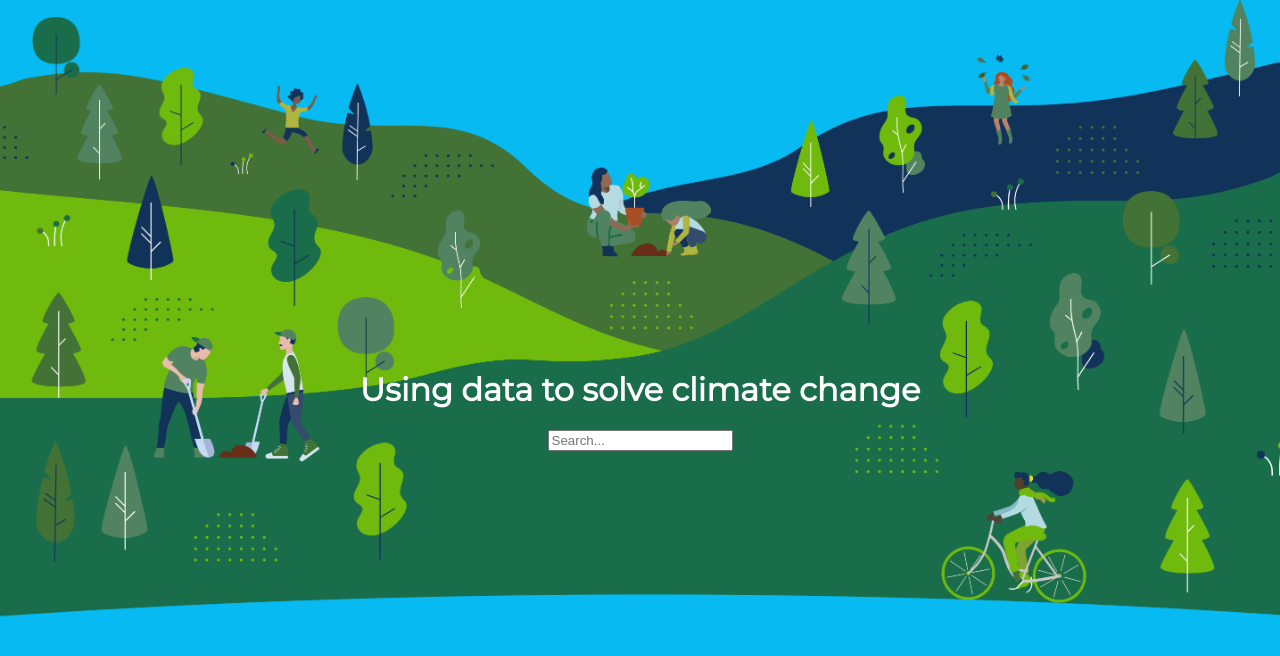
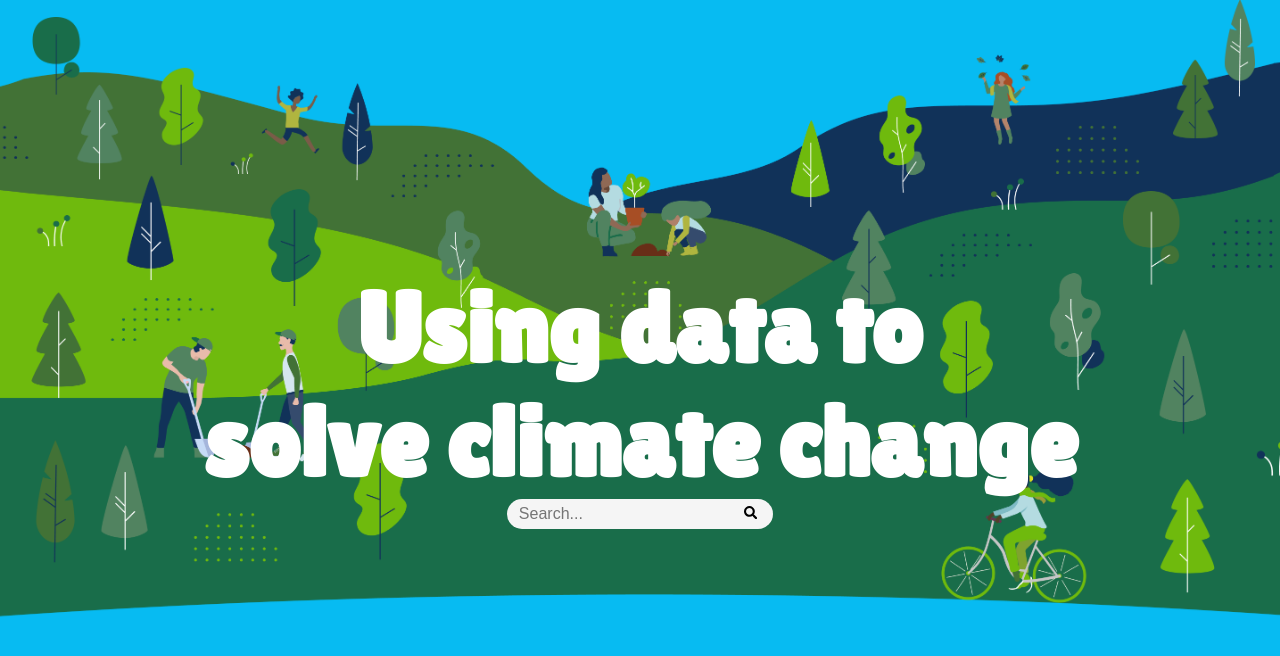
Before and after one commit to Shunzi200/wildhacks2023, a React (Create React App) app in the folder reactwildhacks/: page / in a window 1280 px wide. Shown: the top 656 px of the page. Built offline with nearby package versions, Linux system fonts and the light colour scheme.

Commit message:
added background image and search bar

```diff
--- a/reactwildhacks/package.json
+++ b/reactwildhacks/package.json
@@ -8,6 +8,7 @@
     "@testing-library/user-event": "^13.5.0",
     "react": "^18.2.0",
     "react-dom": "^18.2.0",
+    "react-icons": "^4.8.0",
     "web-vitals": "^2.1.4"
   },
   "scripts": {
--- a/reactwildhacks/public/index.html
+++ b/reactwildhacks/public/index.html
@@ -28,7 +28,10 @@
     <link rel="preconnect" href="https://fonts.googleapis.com">
 <link rel="preconnect" href="https://fonts.gstatic.com" crossorigin>
 <link href="https://fonts.googleapis.com/css2?family=Montserrat&display=swap" rel="stylesheet"/>
-  </head>
+<link rel="preconnect" href="https://fonts.googleapis.com">
+<link rel="preconnect" href="https://fonts.gstatic.com" crossorigin>
+<link href="https://fonts.googleapis.com/css2?family=Lilita+One&family=Montserrat&display=swap" rel="stylesheet">
+</head>
   <body>
     <noscript>You need to enable JavaScript to run this app.</noscript>
     <div id="root"></div>
--- a/reactwildhacks/src/page1.js
+++ b/reactwildhacks/src/page1.js
@@ -4,7 +4,15 @@ import background1 from './assets/tree2.png';
 
 function page1() {
     return (
-    <div style={{ position: 'relative', backgroundColor: '#07bbf2', minHeight: '100vh' }}>
+      <div style={{
+        position: 'relative',
+        backgroundColor: '#07bbf2',
+        minHeight: '100vh',
+        display: 'flex',
+        flexDirection: 'column',
+        justifyContent: 'center',
+        alignItems: 'center'
+      }}>
         <img
           src={background1}
           alt="Background"
@@ -18,11 +26,30 @@ function page1() {
           }}
         />
 
-      <div style={{ position: 'relative', zIndex: 1 }}>
-        <SearchBar />
+        <div style={{
+          position: 'relative',
+          zIndex: 1,
+          display: 'flex',
+          flexDirection: 'column',
+          justifyContent: 'center',
+          alignItems: 'center'
+        }}>
+          <h1 style={{
+            fontFamily: 'Lilita One',
+            fontSize: 100,
+            color: "white",
+            textAlign: 'center',
+            margin: 0,
+          }}>
+            Using data to <br/> solve climate change
+          </h1>
+
+          <SearchBar style={{ marginTop: 20 }} />
         </div>
       </div>
     );
   }
 
+
+
 export default page1;
--- a/reactwildhacks/src/searchBar.css
+++ b/reactwildhacks/src/searchBar.css
@@ -1,9 +1,23 @@
-.container {
-    display: flex;
-    flex-direction: column;
-    justify-content: center;
-    align-items: center;
-    height: 100vh;
+.search-bar {
+  display: flex;
+  align-items: center;
+  border-radius: 20px;
+  background-color: #f5f5f5;
+  padding: 5px 10px;
+}
 
+.search-input {
+  flex: 1;
+  border: none;
+  outline: none;
+  font-size: 16px;
+  background-color: transparent;
+}
 
-  }
+.search-button {
+  border: none;
+  outline: none;
+  background-color: transparent;
+  cursor: pointer;
+  margin-left: 10px;
+}
--- a/reactwildhacks/src/searchBar.js
+++ b/reactwildhacks/src/searchBar.js
@@ -1,15 +1,47 @@
-import React from 'react';
+import React, { useState } from "react";
+import { FaSearch } from "react-icons/fa";
+import "./searchBar.css"
+import "./searchBarConnector.js"
 
-import './searchBar.css';
+const SearchBar = ({ data, onSearch }) => {
+  const [query, setQuery] = useState("");
+  const [filteredData, setFilteredData] = useState([]);
 
-function searchBar() {
+  const handleInputChange = (event) => {
+    const value = event.target.value;
+    setQuery(value);
+
+    const filtered = data.filter((item) =>
+      item.toLowerCase().includes(value.toLowerCase())
+    );
+    setFilteredData(filtered);
+  };
+
+  const handleSearch = () => {
+    onSearch(filteredData);
+  };
+
   return (
-    <div className="container">
-
-      <h1 style={{ fontFamily: 'Montserrat',  fontWeight: 800, color: "white"}}>Using data to solve climate change</h1>
-      <input type="text" placeholder="Search..." />
+    <div className="search-bar">
+      <input
+        type="text"
+        className="search-input"
+        placeholder="Search..."
+        value={query}
+        onChange={handleInputChange}
+      />
+      <button className="search-button" onClick={handleSearch}>
+        <FaSearch />
+      </button>
+      {filteredData.length > 0 && (
+        <ul className="search-results">
+          {filteredData.map((item) => (
+            <li key={item}>{item}</li>
+          ))}
+        </ul>
+      )}
     </div>
   );
-}
+};
 
-export default searchBar;
+export default SearchBar;
--- /dev/null
+++ b/reactwildhacks/src/searchBarConnector.js
@@ -0,0 +1,26 @@
+import React, { useState } from "react";
+import SearchBar from "./searchBar.js";
+
+const App = () => {
+  const [data, setData] = useState([
+    "apple",
+    "banana",
+    "cherry",
+    "durian",
+    "elderberry",
+    "fig",
+    "grape",
+    "honeydew",
+    "kiwi",
+    "lemon",
+  ]);
+
+  const handleSearch = (filteredData) => {
+    console.log(filteredData);
+    // do something with the filtered data, e.g. update state
+  };
+
+  return <SearchBar data={data} onSearch={handleSearch} />;
+};
+
+export default App;
```
Also changed, not shown: 1 other file (tests, documents, lock files or other folders). Lines whose indentation alone changed are shown as unchanged.
